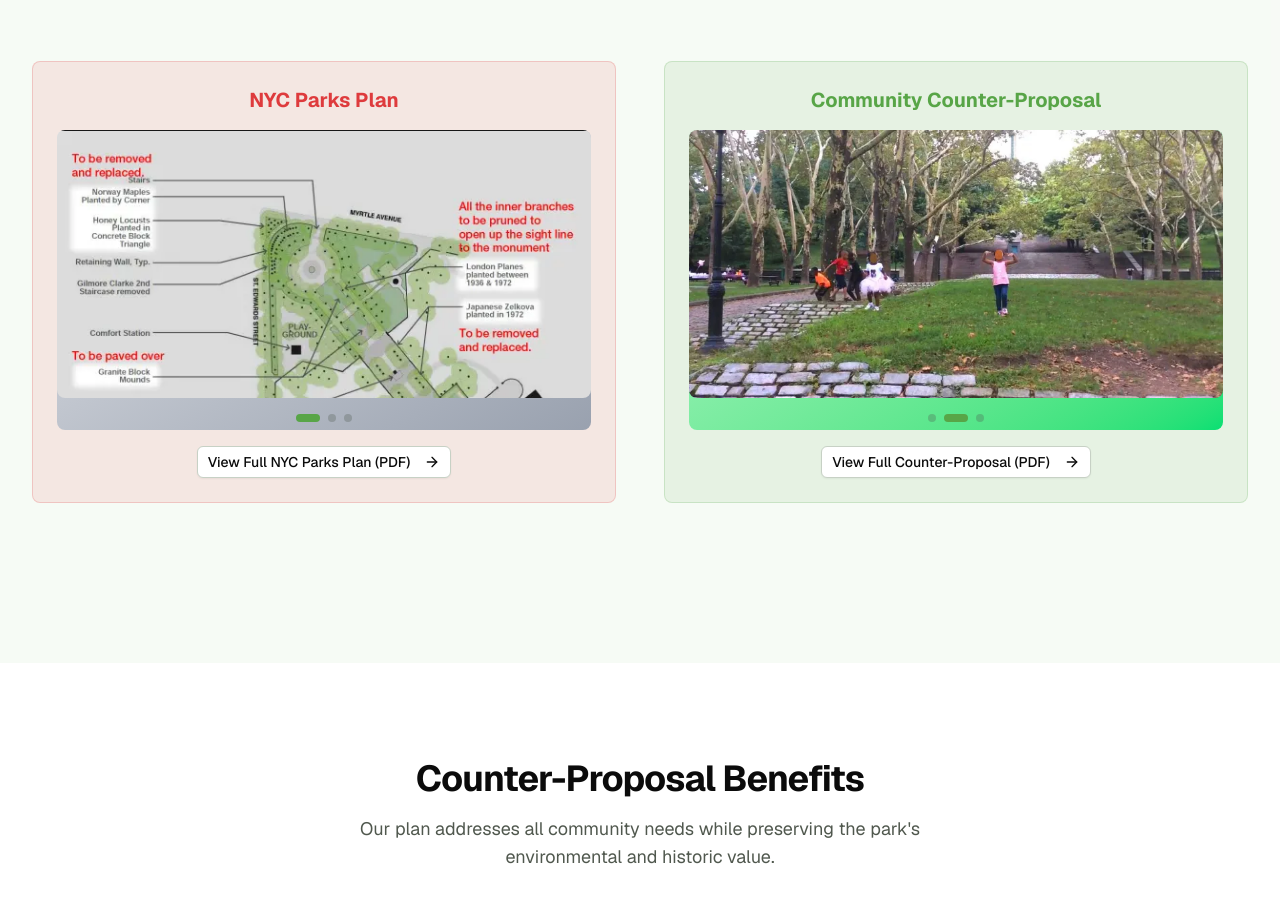
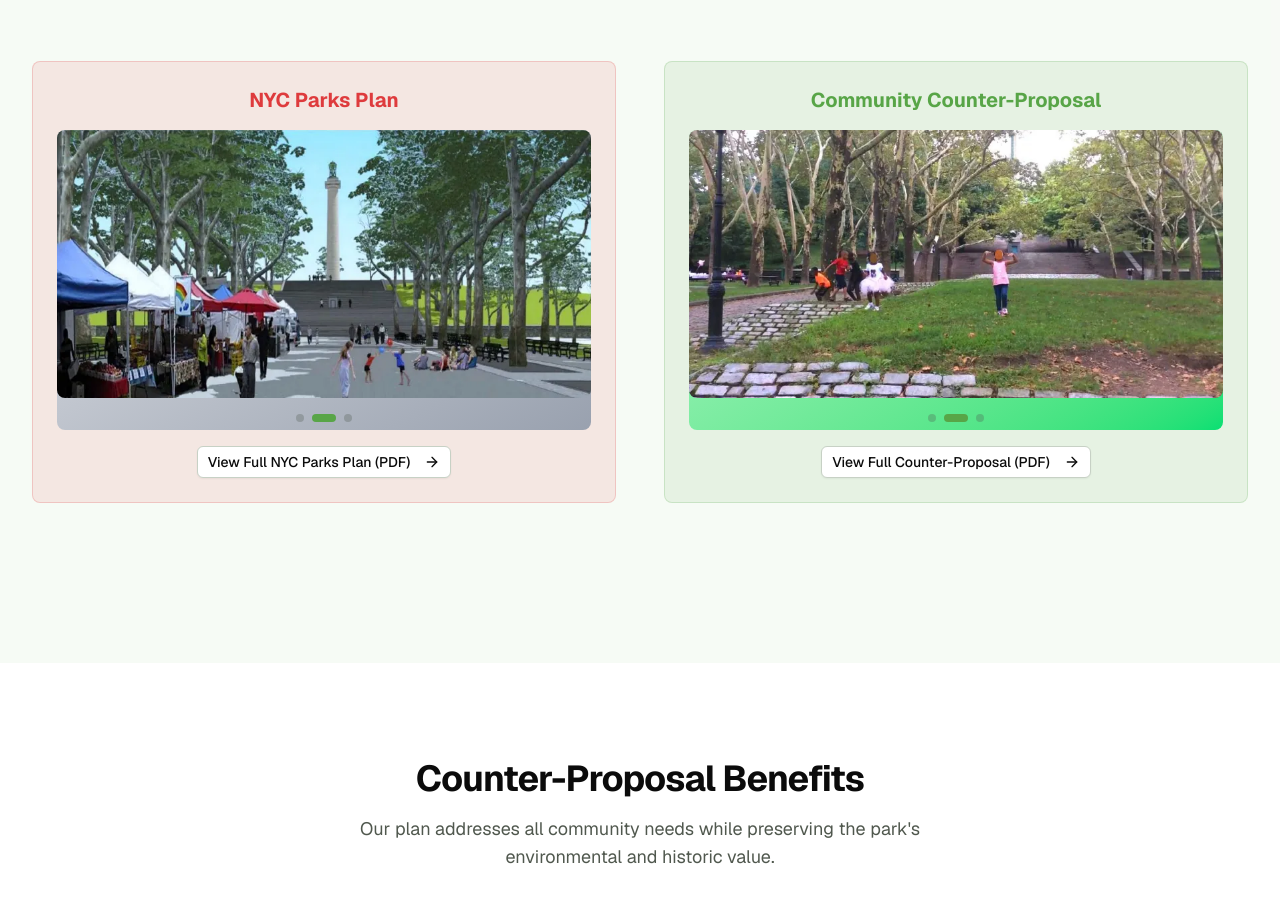
Before and after one commit to brucestarlove/ffgp-website, a Next.js app: page /better-plan in a window 1280 px wide. Shown: the part 860-1762 px from the top of the page. Built offline with nearby package versions, Linux system fonts and the light colour scheme.

Commit message:
fix: image component sizing and both carousels on autoplay

```diff
--- a/src/app/better-plan/page.tsx
+++ b/src/app/better-plan/page.tsx
@@ -140,6 +140,8 @@
                 <ImageCarousel
                   images={nycParksPlanImages}
                   className="w-full h-full"
+                  autoPlay={true}
+                  interval={4000}
                 />
               </div>
               <div className="text-center">
--- a/src/app/page.tsx
+++ b/src/app/page.tsx
@@ -70,7 +70,7 @@
                     alt="NYC Parks Plan: Remove 78 Trees + Concrete Plaza"
                     width={800}
                     height={450}
-                    className="w-full h-full object-contain"
+                    className="object-cover"
                   />
                 </div>
                 <ul className="text-sm text-muted-foreground space-y-2">
@@ -91,7 +91,7 @@
                     alt="Community Counter-Proposal: Preserve Trees + Smart Improvements"
                     width={800}
                     height={450}
-                    className="w-full h-full object-contain"
+                    className="object-cover"
                   />
                 </div>
                 <ul className="text-sm text-muted-foreground space-y-2">
--- a/src/components/image-carousel.tsx
+++ b/src/components/image-carousel.tsx
@@ -70,7 +70,7 @@
             alt={images[0].alt}
             width={images[0].width}
             height={images[0].height}
-            className="w-full h-full object-contain"
+            className="object-cover"
           />
         </ImageLightbox>
       </div>
@@ -97,7 +97,7 @@
               alt={images[currentIndex].alt}
               width={images[currentIndex].width}
               height={images[currentIndex].height}
-              className="w-full h-full object-contain transition-all duration-300"
+              className="object-cover transition-all duration-300"
             />
           </ImageLightbox>
         </div>
```
